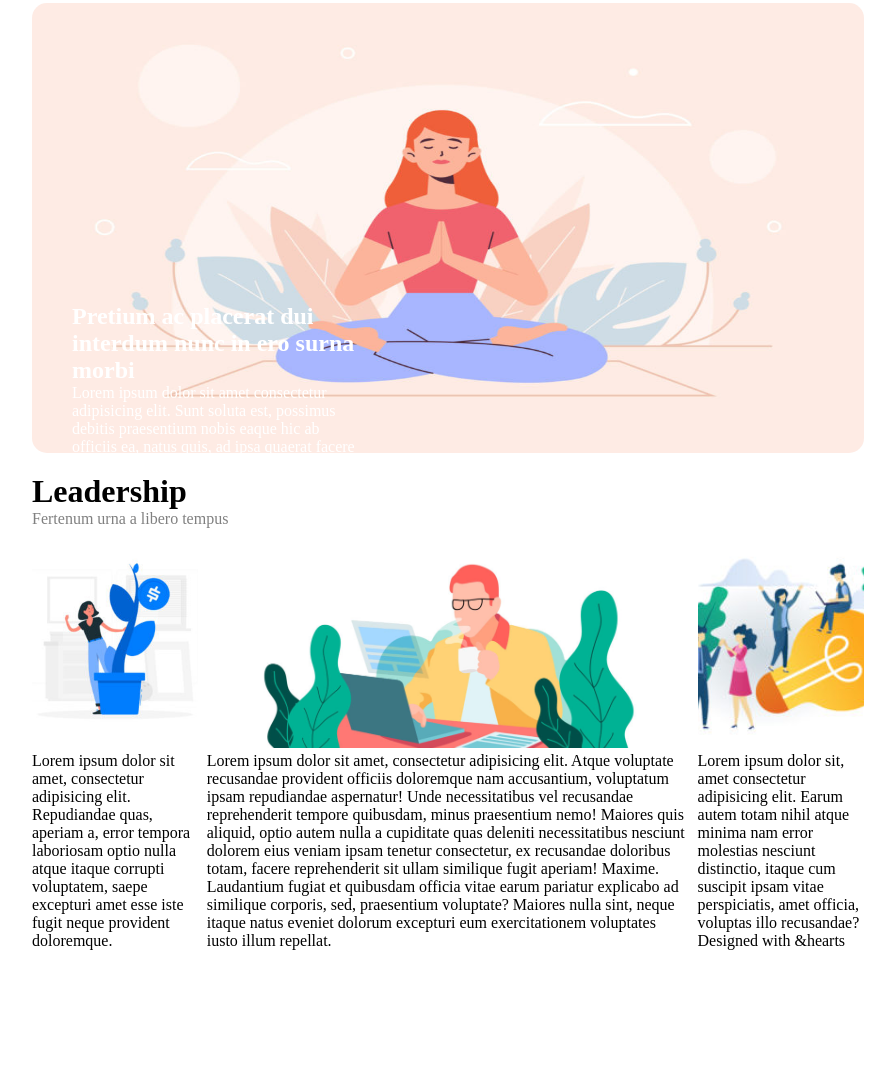
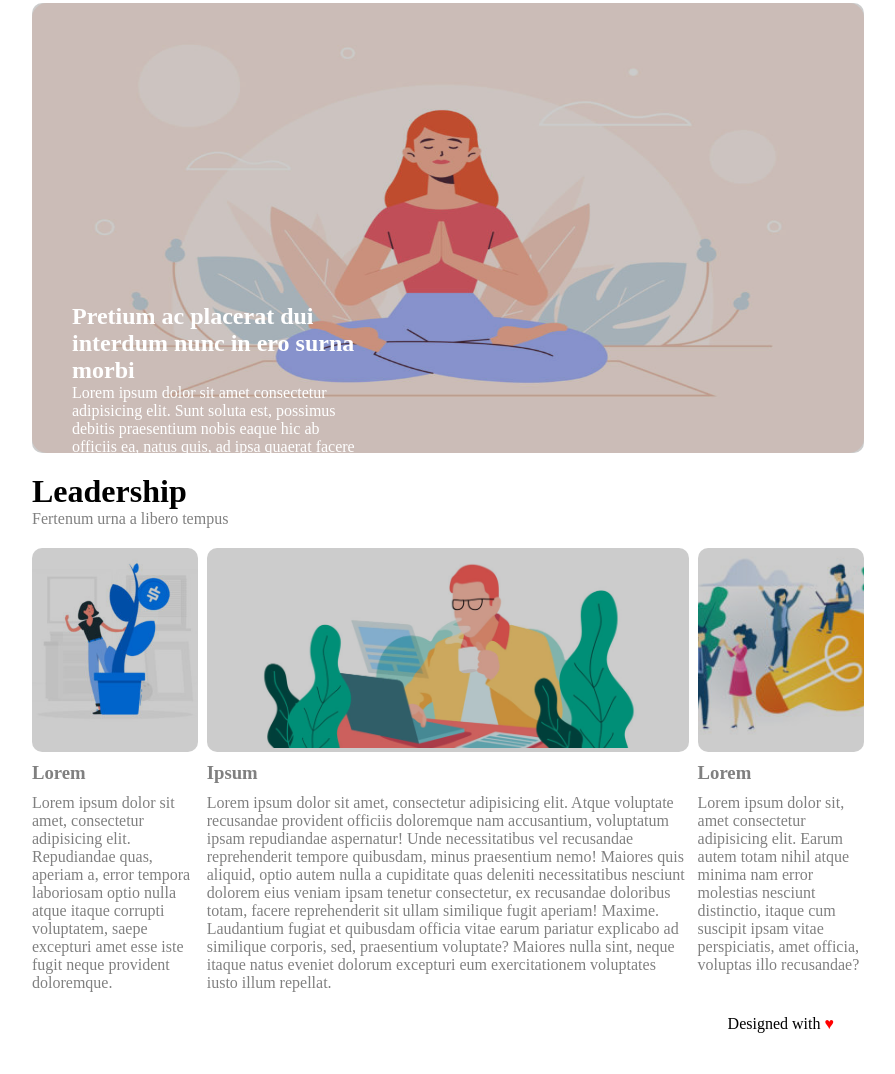
Before and after one commit to Jurypassa/htmlcss-wp, a plain HTML site: page index.html in a window 1280 px wide. Shown: the part 127-1201 px from the top of the page, without its empty margins (192-1087 px from the left). Before the commit the page ends 1077 px from the top, so only its background shows below. Drawn offline with Linux system fonts and the light colour scheme.

Commit message:
ins overlay

```diff
--- a/css/style.css
+++ b/css/style.css
@@ -5,6 +5,7 @@
     padding: 0;
     box-sizing: border-box;
 }
+
 
 .container{
     width: 65%;
@@ -16,6 +17,7 @@
 .mg-20{
     margin-bottom: 20px;
 }
+
 
 #logo{
     height: 50px;
@@ -54,8 +56,34 @@ ul li{
     width: 40%;
     color: white;
     padding: 300px 0 0 40px;
+}
 
+h3{
+    margin: 10px 0;
 }
+
+/****** overlay *******/
+.overlay::after{
+    content: "";
+    width: 100%;
+    height: 100%;
+    background-color: rgba(0, 0, 0, 0.2);
+    position:absolute;
+    top: 0;
+    left: 0;
+    z-index: 1;
+    border-radius: 10px;
+}
+
+.overlay{
+    position: relative;
+}
+
+.overlay>.cont-testo{
+    z-index: 2;
+    position: relative;
+}
+
 
 /****** main ******/
 
@@ -63,7 +91,7 @@ ul li{
     margin-bottom: 10px;
 }
 
-.grigio{
+h3, .grigio{
     color: gray;
 }
 
@@ -99,33 +127,37 @@ ul li{
 }
 
 
-
 /***** footer *****/
 
 .footer{
-    height: 50px;
-    margin-top: 10px;
+    height: 100px;
+    line-height: 100px;
+    text-align: center;
+}
+
+#cuore{
+    color: red;
 }
 
 /****** debug ******/
 
-/* .debug .top{
+.debug .top{
     background-color: hotpink;
 } */
 
-/* .debug .bottom{
+.debug .bottom{
     background-color: khaki;
-} */
+}
 
-/* .debug .cont-main{
+.debug .cont-main{
     height: 350px;
-} */
+}
 
-/* .debug .riga{
+.debug .riga{
     height: 50px;
-} */
+}
 
-/* .debug .colonna{
+.debug .colonna{
     height: 260px;
 }
 
@@ -136,8 +168,8 @@ ul li{
 
 .debug .cont-main{
     background-color:dodgerblue;
-} */
+}
 
-/* .debug .footer{
+.debug .footer{
     background-color: fuchsia;
-} */
+}
--- a/index.html
+++ b/index.html
@@ -9,7 +9,7 @@
 </head>
 <body>
     <!-- inizio header -->
-    <div class="container debug ">
+    <div class="container">
         <header>
             <div class="top mg-20">
                 <img  id="logo" src="img/logo.png" alt="Logo Neori">
@@ -28,37 +28,59 @@
                 <!-- fine menù navigazione -->
             </div>
 
-            <div class="bottom mg-20">
+            <!-- inizio jumbo -->
+            <div class="bottom mg-20 overlay">
                 <div class="cont-testo">
                     <h2>Pretium ac placerat dui interdum nunc in ero surna morbi</h2>
                     <p>Lorem ipsum dolor sit amet consectetur adipisicing elit. Sunt soluta est, possimus debitis praesentium nobis eaque hic ab officiis ea, natus quis, ad ipsa quaerat facere labore dolorem quo provident.</p>
                 </div>
+            </div>
+            <!-- / jumbo -->
 
-            </div>
         </header>
         <!-- /header -->
 
         <!-- inizio main -->
         <main>
             <div class="cont-main clearfix">
+
+                <!-- inizio riga -->
                 <div class="riga mg-20">
                     <h1>Leadership</h1>
                     <div class="grigio">Fertenum urna a libero tempus</div>
                 </div>
+                <!-- / riga -->
+
+                <!-- inizio prima colonna -->
                 <div class="prima colonna">
-                    <img class="img1" src="img/img-1.jpg" alt="pianta">
-                    <p>Lorem ipsum dolor sit amet, consectetur adipisicing elit. Repudiandae quas, aperiam a, error tempora laboriosam optio nulla atque itaque corrupti voluptatem, saepe excepturi amet esse iste fugit neque provident doloremque.</p>
+                    <div class="overlay">
+                        <img class="img1 " src="img/img-1.jpg" alt="pianta">
+                    </div>
+                    <h3>Lorem</h3>
+                    <p class="grigio">Lorem ipsum dolor sit amet, consectetur adipisicing elit. Repudiandae quas, aperiam a, error tempora laboriosam optio nulla atque itaque corrupti voluptatem, saepe excepturi amet esse iste fugit neque provident doloremque.</p>
                 </div>
+                <!-- / prima colonna -->
+
+                <!-- inizio seconda colonna -->
                 <div class="seconda colonna">
-                    <img class="img2" src="img/banner-2.jpg" alt="caffe">
-                    <p>Lorem ipsum dolor sit amet, consectetur adipisicing elit. Atque voluptate recusandae provident officiis doloremque nam accusantium, voluptatum ipsam repudiandae aspernatur! Unde necessitatibus vel recusandae reprehenderit tempore quibusdam, minus praesentium nemo!
+                    <div class="overlay"><img class="img2" src="img/banner-2.jpg" alt="caffe">
+                    </div>
+                    <h3>Ipsum</h3>
+                    <p class="grigio">Lorem ipsum dolor sit amet, consectetur adipisicing elit. Atque voluptate recusandae provident officiis doloremque nam accusantium, voluptatum ipsam repudiandae aspernatur! Unde necessitatibus vel recusandae reprehenderit tempore quibusdam, minus praesentium nemo!
                     Maiores quis aliquid, optio autem nulla a cupiditate quas deleniti necessitatibus nesciunt dolorem eius veniam ipsam tenetur consectetur, ex recusandae doloribus totam, facere reprehenderit sit ullam similique fugit aperiam! Maxime.
                     Laudantium fugiat et quibusdam officia vitae earum pariatur explicabo ad similique corporis, sed, praesentium voluptate? Maiores nulla sint, neque itaque natus eveniet dolorum excepturi eum exercitationem voluptates iusto illum repellat.</p>
                 </div>
+                <!-- /seconda colonna -->
+
+                <!-- inizio terza colonna -->
                 <div class="terza colonna">
-                    <img class="img3" src="img/img-3.jpg" lt="lampadina">
-                    <p>Lorem ipsum dolor sit, amet consectetur adipisicing elit. Earum autem totam nihil atque minima nam error molestias nesciunt distinctio, itaque cum suscipit ipsam vitae perspiciatis, amet officia, voluptas illo recusandae?</p>
+                    <div class="overlay">
+                        <img class="img3" src="img/img-3.jpg" lt="lampadina">
+                    </div>
+                    <h3>Lorem</h3>
+                    <p class="grigio">Lorem ipsum dolor sit, amet consectetur adipisicing elit. Earum autem totam nihil atque minima nam error molestias nesciunt distinctio, itaque cum suscipit ipsam vitae perspiciatis, amet officia, voluptas illo recusandae?</p>
                 </div>
+                <!-- / terza colonna -->
             </div>
         </main>
         <!-- /main -->
@@ -66,12 +88,11 @@
         <!-- inizio footer -->
         <footer>
             <div class="footer">
-                <p>Designed with &hearts</p>
+                <p>Designed with <span id="cuore">&#9829;</span></p>
             </div>
         </footer>
         <!-- /footer -->
     </div>
 
-
 </body>
 </html>
```
